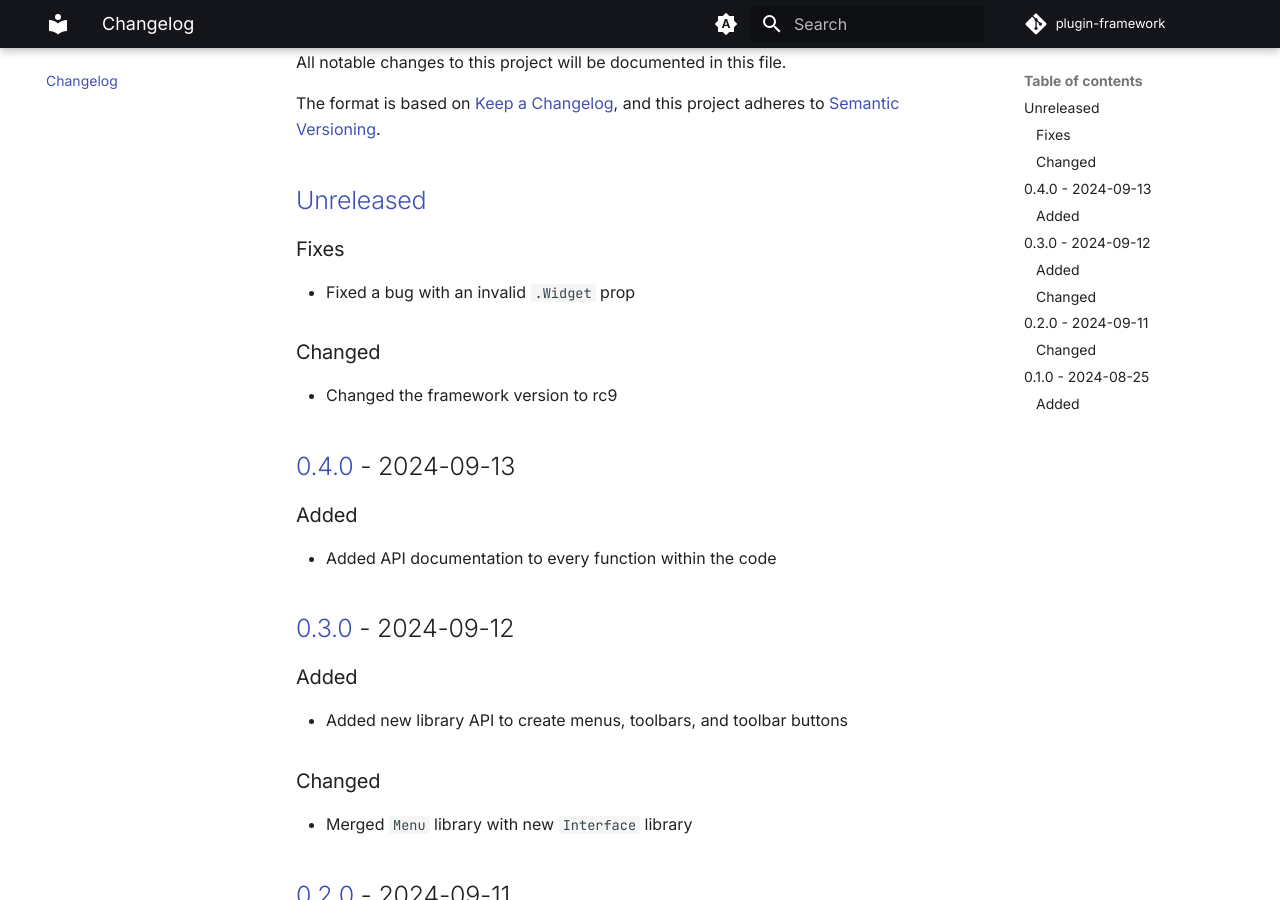
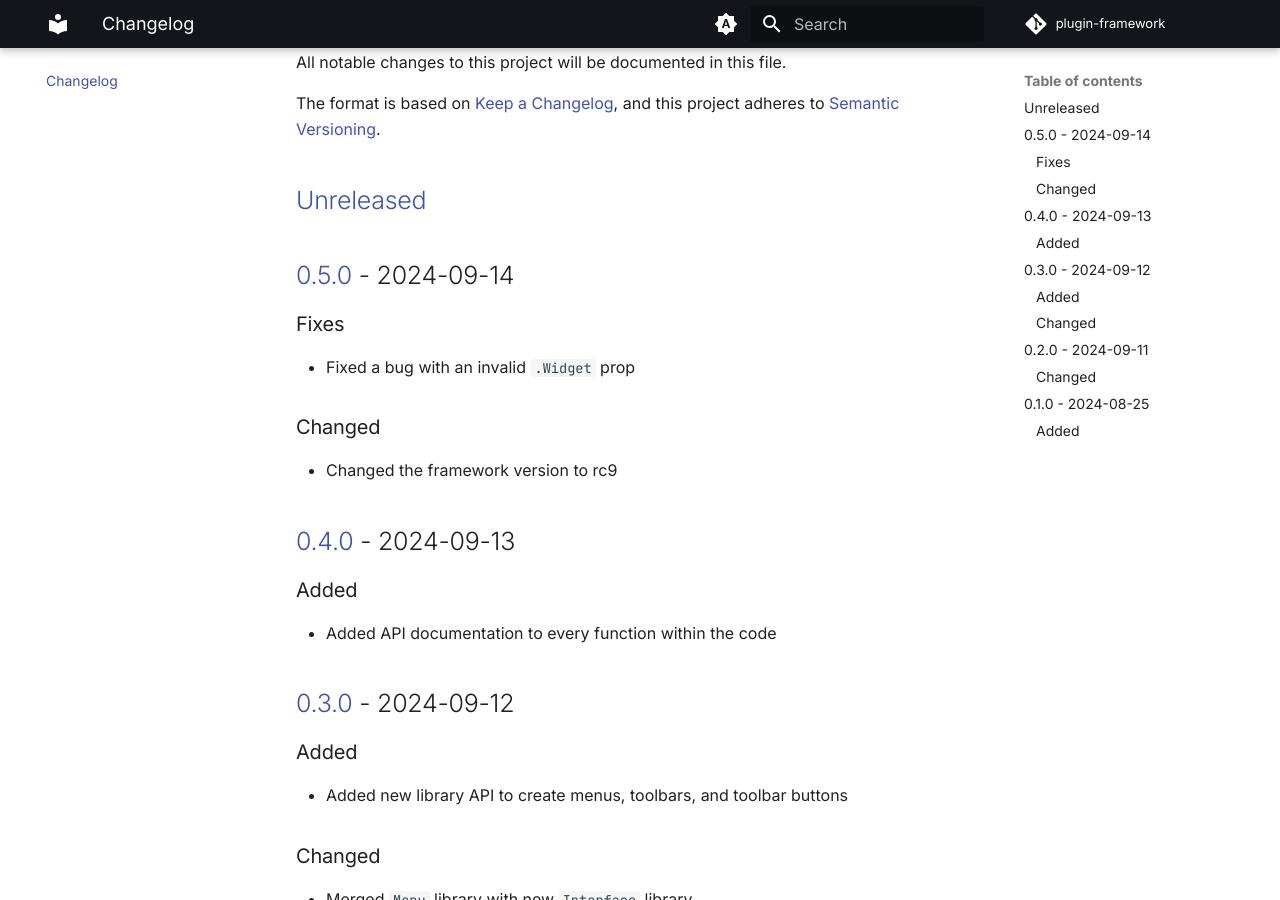
Before and after one commit to luminlabsdev/plugin-framework, an MkDocs documentation site: the page built from docs/changelog.md, in a window 1280 px wide and 900 px high, scrolled down 345 px. Built offline with MkDocs 1.6.1 and Material for MkDocs 9.7.7, drawn with Linux system fonts in a browser that asks for light colours; comment, search, counter and statistics services are not loaded.

Commit message:
Bump version to v0.5.0

```diff
--- a/docs/changelog.md
+++ b/docs/changelog.md
@@ -14,6 +14,8 @@ The format is based on [Keep a Changelog](https://keepachangelog.com/en/1.1.0/),
 and this project adheres to [Semantic Versioning](https://semver.org/spec/v2.0.0.html).
 
 ## [Unreleased]
+
+## [0.5.0] - 2024-09-14
 
 ### Fixes
 
@@ -51,7 +53,8 @@ and this project adheres to [Semantic Versioning](https://semver.org/spec/v2.0.0
 
 - Initial release! 🥳
 
-[unreleased]: https://github.com/luminlabsdev/plugin-framework/compare/v0.4.0...HEAD
+[unreleased]: https://github.com/luminlabsdev/plugin-framework/compare/v0.5.0...HEAD
+[0.5.0]: https://github.com/luminlabsdev/plugin-framework/compare/v0.4.0...v0.5.0
 [0.4.0]: https://github.com/luminlabsdev/plugin-framework/compare/v0.3.0...v0.4.0
 [0.3.0]: https://github.com/luminlabsdev/plugin-framework/compare/v0.2.0...v0.3.0
 [0.2.0]: https://github.com/luminlabsdev/plugin-framework/compare/v0.1.0...v0.2.0
--- a/wally.toml
+++ b/wally.toml
@@ -1,6 +1,6 @@
 [package]
 name = "lumin/plugin-framework"
-version = "0.4.0"
+version = "0.5.0"
 registry = "https://github.com/UpliftGames/wally-index"
 realm = "shared"
 
```
